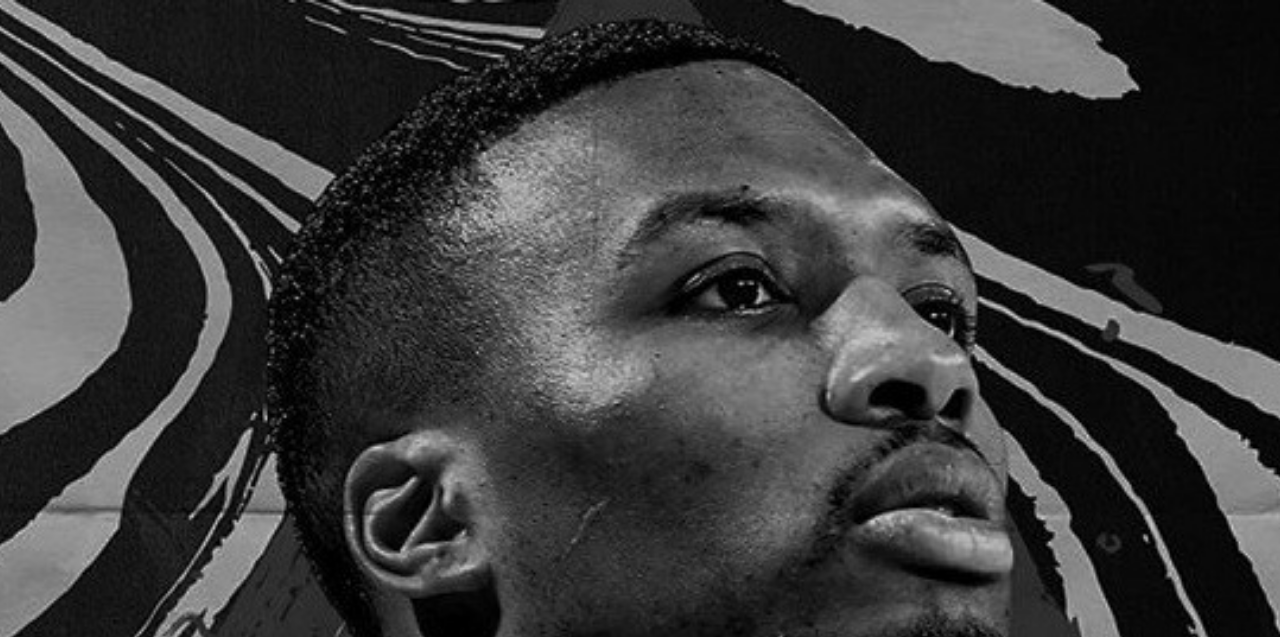
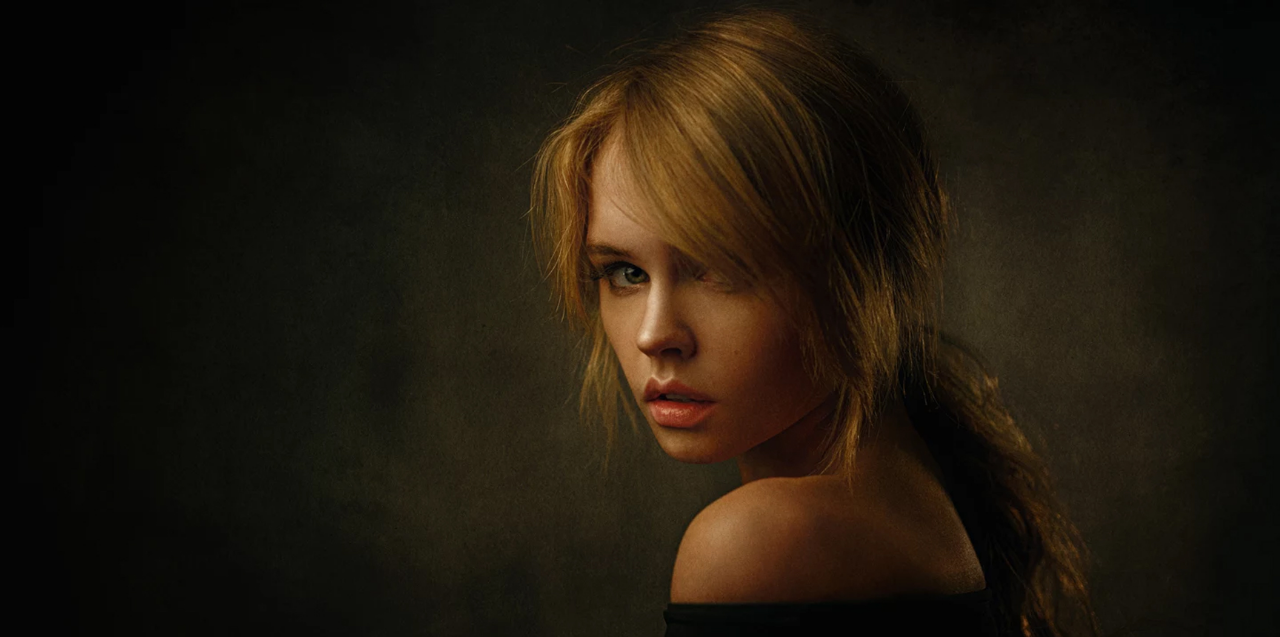
Before and after one commit to WeoSuper/weosuper.github.io, a plain HTML site: page index.html in a window 1280 px wide. Shown: the top 637 px of the page. Drawn offline with nearby package versions, Linux system fonts and the light colour scheme; some packages are replaced by stand-ins of ours; a script that the page names is missing; files whose address does not match are found by name.

Commit message:
Site updated: 2019-04-23 15:29:03

```diff
--- a/index.html
+++ b/index.html
@@ -2,8 +2,8 @@
 <html>
 
 <head><meta name="generator" content="Hexo 3.8.0">
-	<link rel="bookmark" type="image/x-icon" href="/img/logo_miccall.png">
-	<link rel="shortcut icon" href="/img/logo_miccall.png">
+	<link rel="bookmark" type="image/x-icon" href="/img/logo.jpg">
+	<link rel="shortcut icon" href="/img/logo.jpg">
 
 			    <title>
     WeoSuper's Blog
@@ -24,7 +24,7 @@
           content: ' ';
           position: fixed;
           top: 0;
-          background: url('/img/bg2.jpg') center 0 no-repeat;
+          background: url('/img/bg.jpg') center 0 no-repeat;
           right: 0;
           bottom: 0;
           left: 0;
```
Also changed, not shown: 2019/04/23/hello-world/index.html (+3 -3 lines), archives/2019/04/index.html (+3 -3 lines), archives/2019/index.html (+3 -3 lines), archives/index.html (+3 -3 lines), img/logo.jpg (added).
